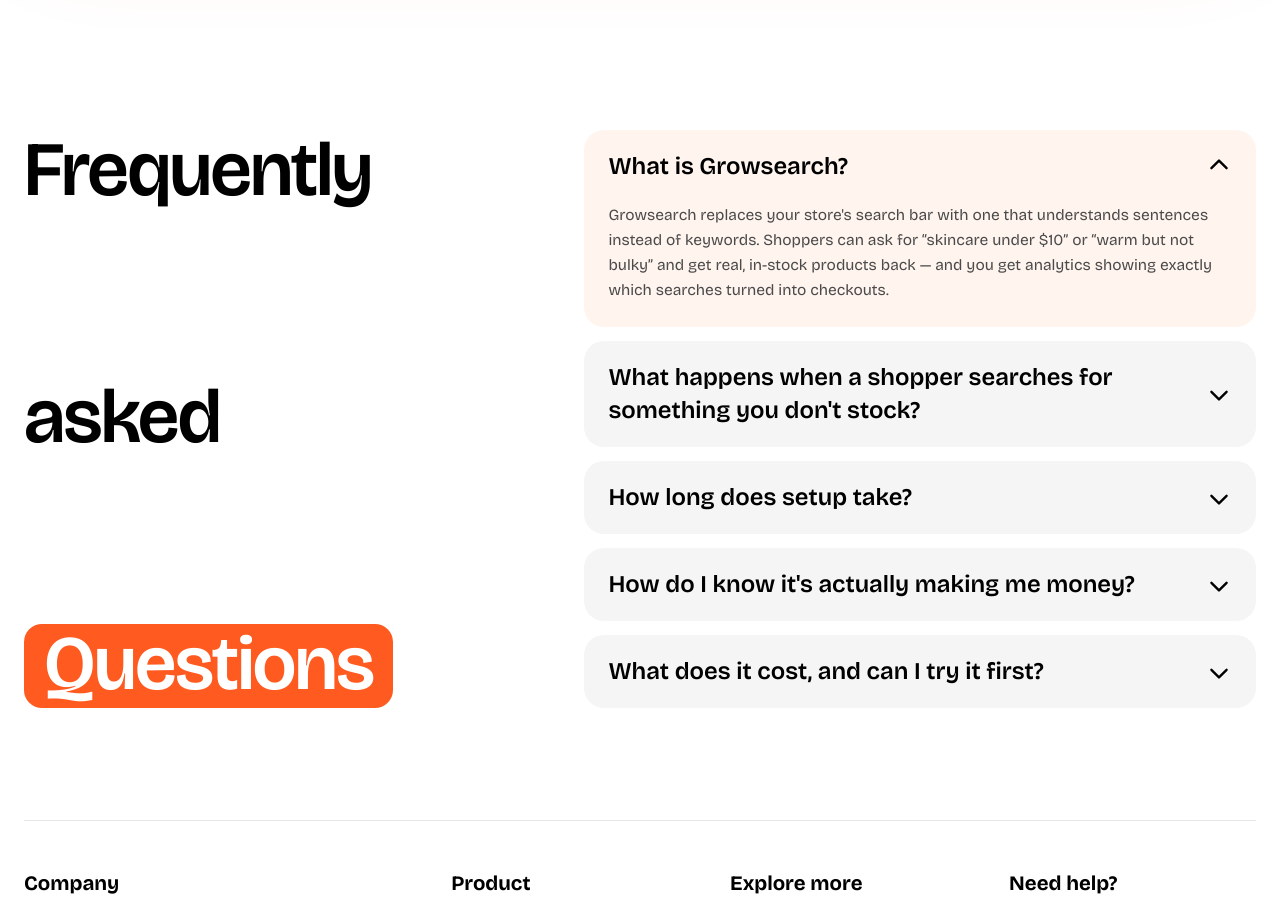
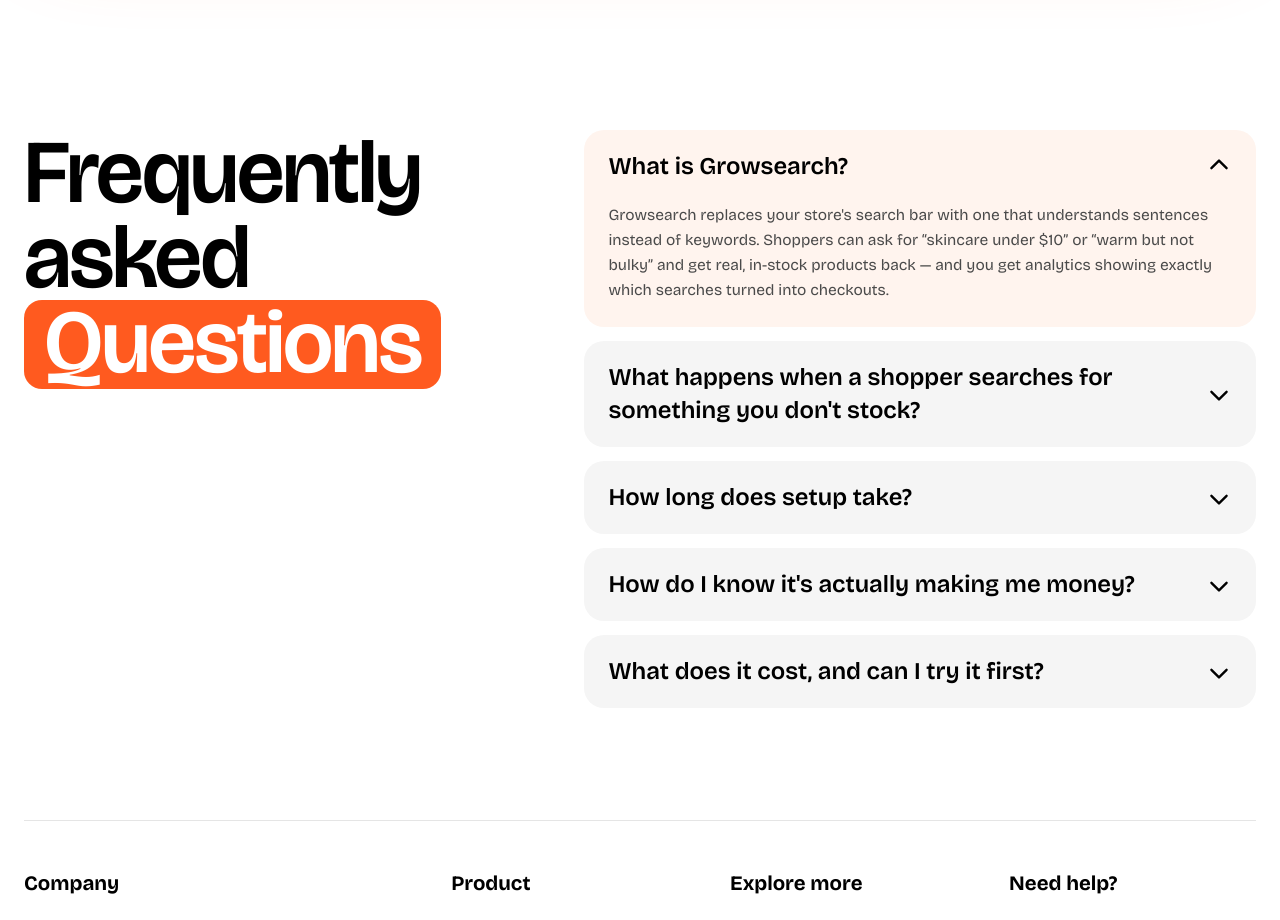
Before and after one commit to ishaangupta2311/growmerce-landing, a Next.js app: page / in a window 1280 px wide. Shown: the part 4500-5420 px from the top of the page. Built offline with nearby package versions, Linux system fonts and the light colour scheme.

Commit message:
Tighten shared FAQ heading stack

```diff
--- a/src/components/site/Faq.tsx
+++ b/src/components/site/Faq.tsx
@@ -45,10 +45,10 @@
       aria-labelledby="faq-title"
       className={`mx-auto max-w-[1370px] scroll-mt-28 px-6 py-20 lg:py-28 ${className ?? ""}`}
     >
-      <div className="grid gap-10 lg:items-stretch lg:grid-cols-[minmax(0,0.85fr)_minmax(0,1.15fr)] lg:gap-16">
+      <div className="grid items-start gap-10 lg:grid-cols-[minmax(0,0.85fr)_minmax(0,1.15fr)] lg:gap-16">
         <h2
           id="faq-title"
-          className="text-[clamp(3rem,6vw,6.75rem)] leading-[1.05] font-semibold tracking-tight lg:flex lg:h-full lg:flex-col lg:justify-between"
+          className="font-bricolage text-[clamp(3rem,6vw,6.75rem)] leading-[0.95] font-semibold tracking-tight lg:text-[clamp(4rem,7vw,7.25rem)]"
         >
           <span className="block">Frequently</span>
           <span className="block">asked</span>
```
